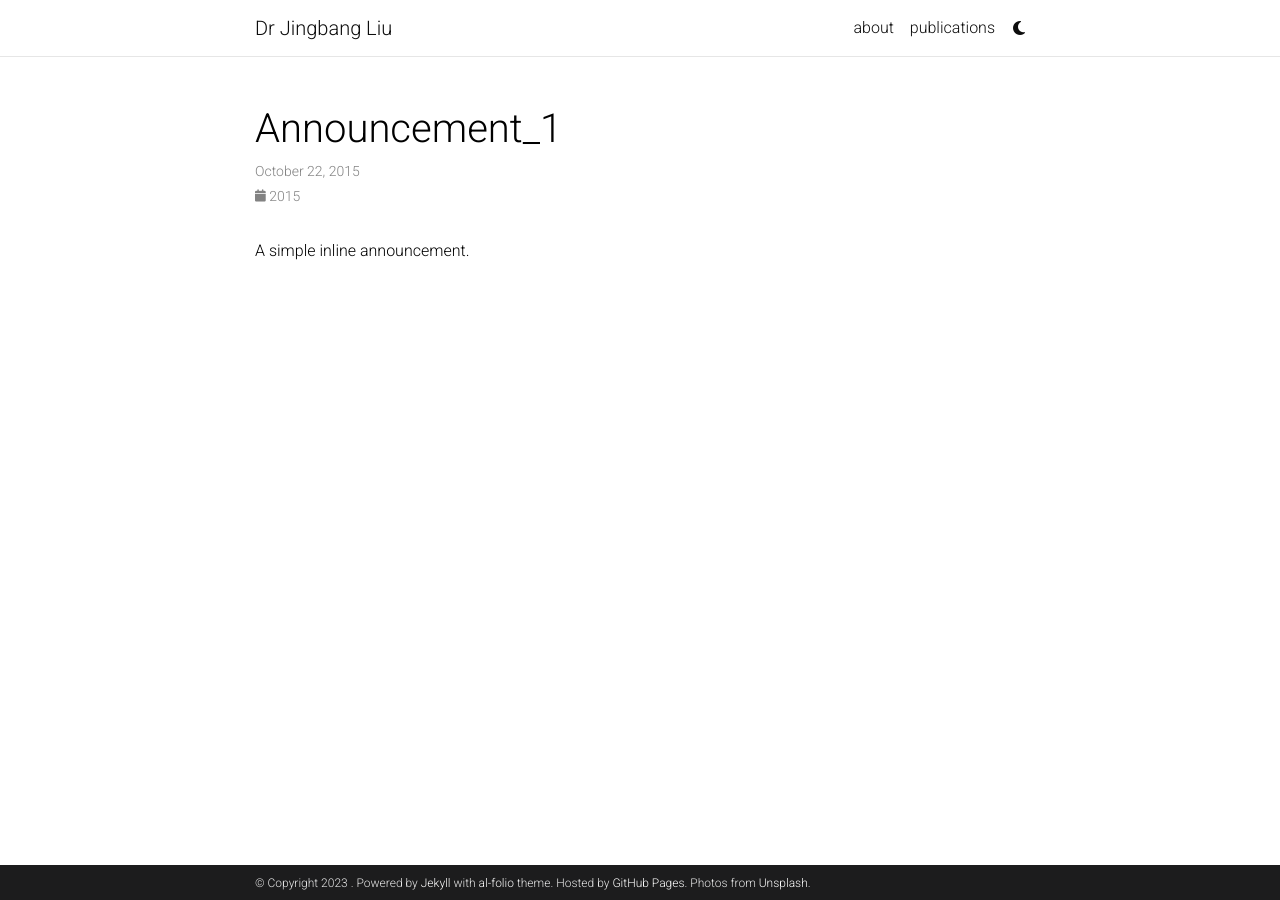
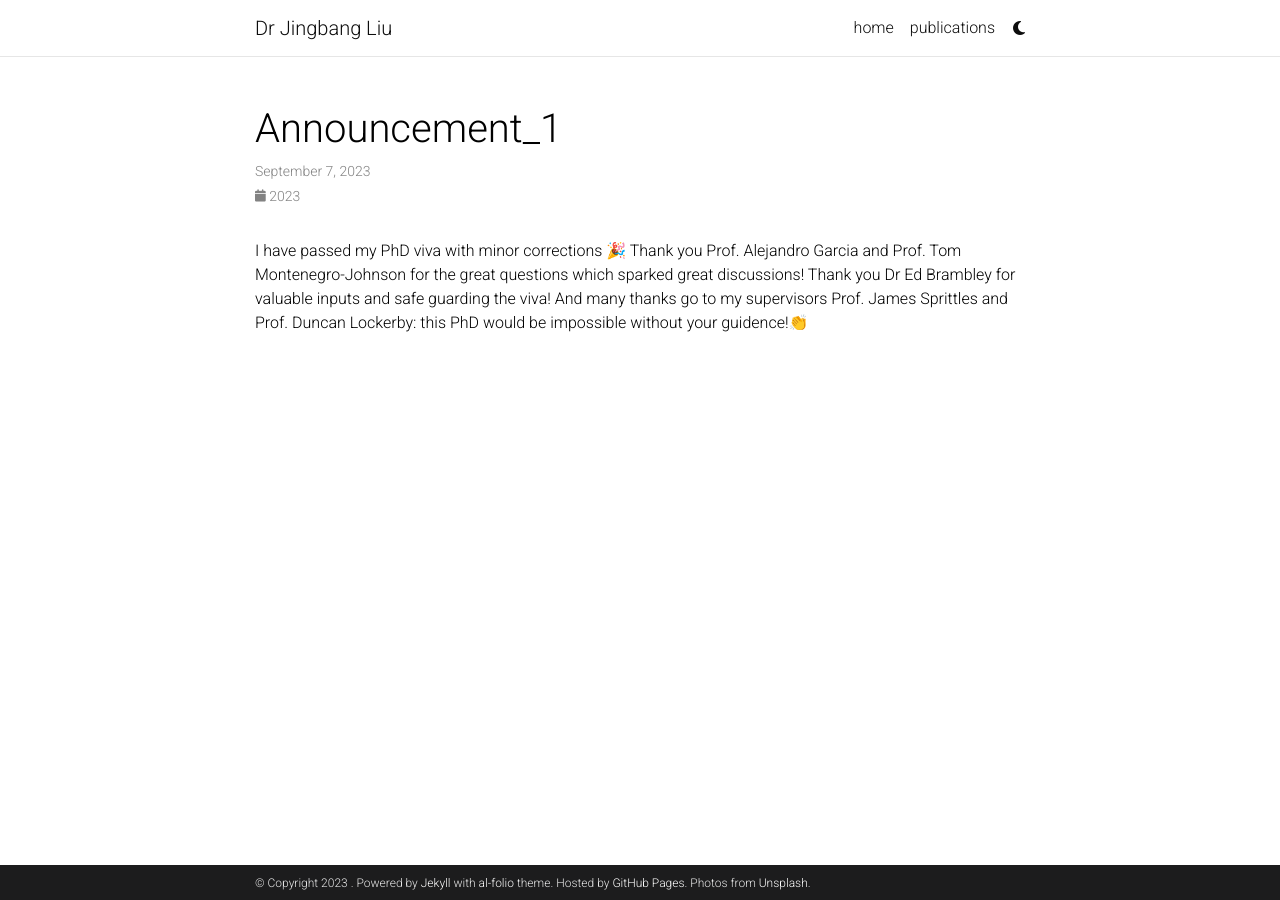
Before and after one commit to JingBang-Liu/JingBang-Liu.github.io, a Jekyll site: the page built from _news/announcement_1.md, in a window 1280 px wide. Built offline with Jekyll 4.4.1, drawn with Linux system fonts in a browser that asks for light colours; emoji names are drawn with the system emoji font; comment, search, counter and statistics services are not loaded; a style sheet for code colours, icons or effects is not loaded.

Commit message:
added news

```diff
--- a/_news/announcement_1.md
+++ b/_news/announcement_1.md
@@ -1,8 +1,8 @@
 ---
 layout: post
-date: 2015-10-22 15:59:00-0400
+date: 2023-09-07
 inline: true
 related_posts: false
 ---
 
-A simple inline announcement.
+I have passed my PhD viva with minor corrections :tada: Thank you Prof. Alejandro Garcia and Prof. Tom Montenegro-Johnson for the great questions which sparked great discussions! Thank you Dr Ed Brambley for valuable inputs and safe guarding the viva! And many thanks go to my supervisors Prof. James Sprittles and Prof. Duncan Lockerby: this PhD would be impossible without your guidence!:clap:
--- a/_sass/_themes.scss
+++ b/_sass/_themes.scss
@@ -7,8 +7,8 @@
   --global-code-bg-color: #{$code-bg-color-light};
   --global-text-color: #{$black-color};
   --global-text-color-light: #{$grey-color};
-  --global-theme-color: #{$purple-color};
-  --global-hover-color: #{$purple-color};
+  --global-theme-color: #{$blue-color};
+  --global-hover-color: #{$blue-color};
   --global-hover-text-color: #{$white-color};
   --global-footer-bg-color: #{$grey-color-dark};
   --global-footer-text-color: #{$grey-color-light};
```
Also changed, not shown: _news/announcement_2.md (deleted, +0 -32 lines), _news/announcement_3.md (deleted, +0 -8 lines), _news/paper_1.md (added, +8 -0 lines), _news/paper_2.md (added, +8 -0 lines), _news/paper_3.md (added, +8 -0 lines), _pages/about.md (+7 -7 lines), _pages/about_einstein.md (deleted, +0 -9 lines), _pages/about_jingbang.md (added, +1 -0 lines), _pages/profiles.md (+2 -2 lines).
